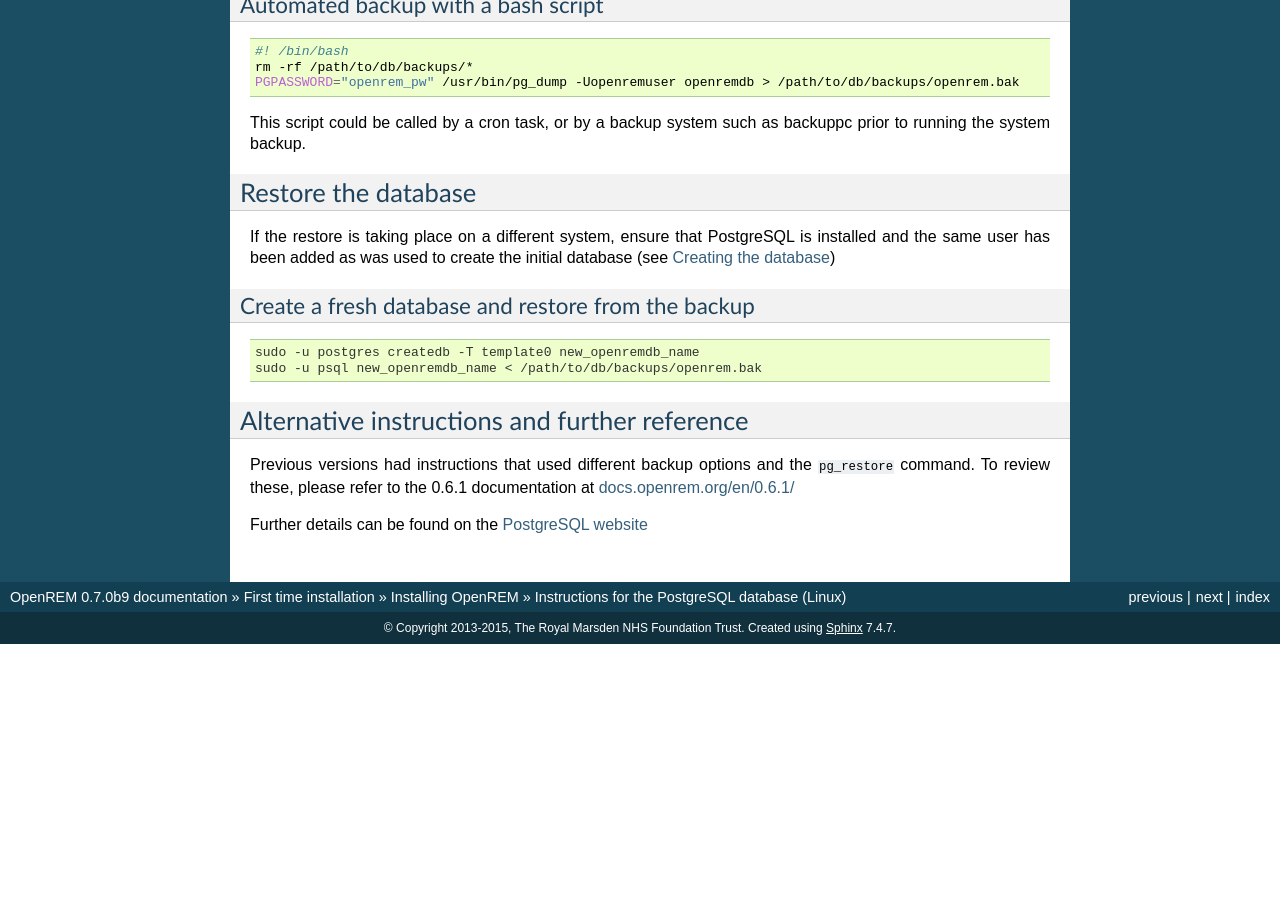
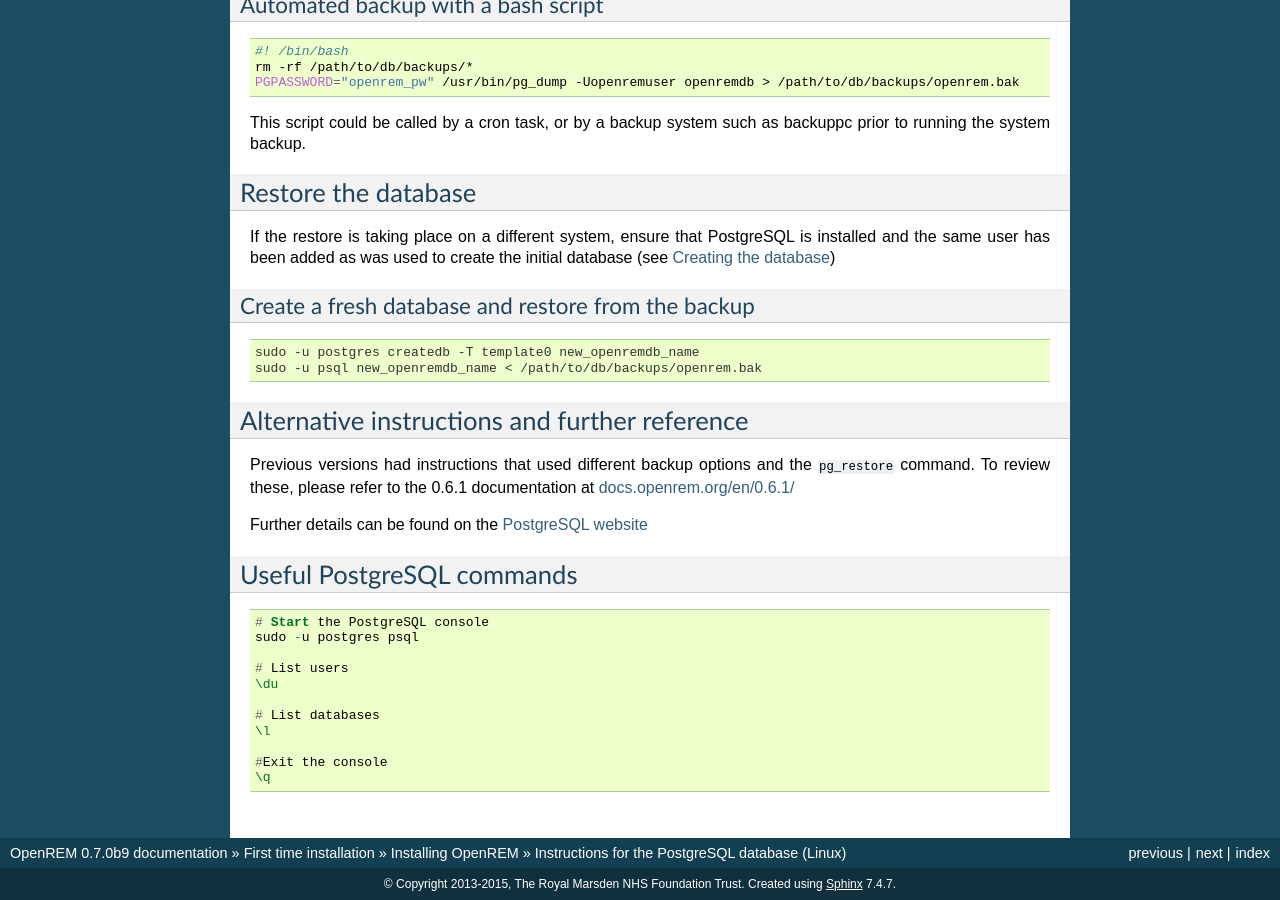
Before and after one commit to ckswilliams/modOpenREM, a Sphinx documentation site: the page built from docs/postgresql.rst, in a window 1280 px wide and 900 px high, scrolled down 2223 px. Built offline with Sphinx 7.4.7, drawn with Linux system fonts in a browser that asks for light colours; before the commit the page ends 2867 px from its top, so only the background shows below that; some of the changed text lies outside the part shown.

Commit message:
Added useful commands to postgres docs. Not sure if comments will work with the chosen lexar

```diff
--- a/docs/postgresql.rst
+++ b/docs/postgresql.rst
@@ -185,3 +185,21 @@
 
 Further details can be found on the
 `PostgreSQL website <http://www.postgresql.org/docs/9.4/static/backup-dump.html#BACKUP-DUMP-RESTORE>`_
+
+**************************
+Useful PostgreSQL commands
+**************************
+
+.. sourcecode:: psql
+
+    # Start the PostgreSQL console
+    sudo -u postgres psql
+
+    # List users
+    \du
+
+    # List databases
+    \l
+
+    #Exit the console
+    \q
```
